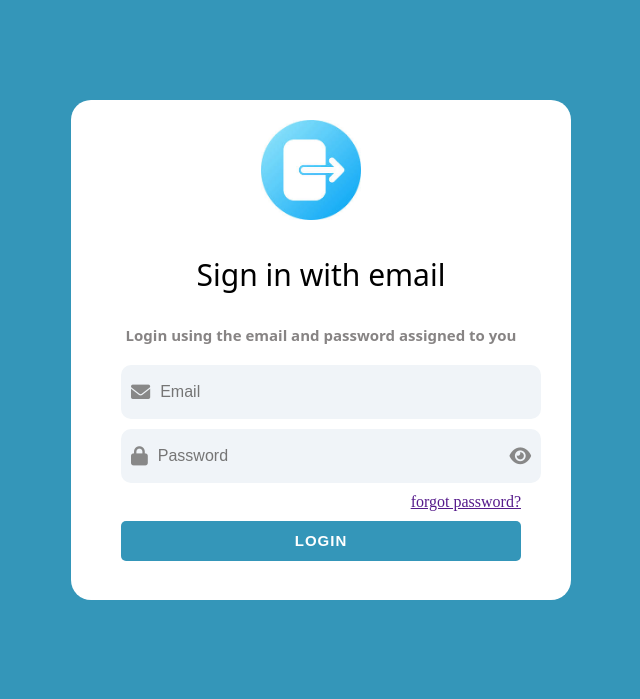
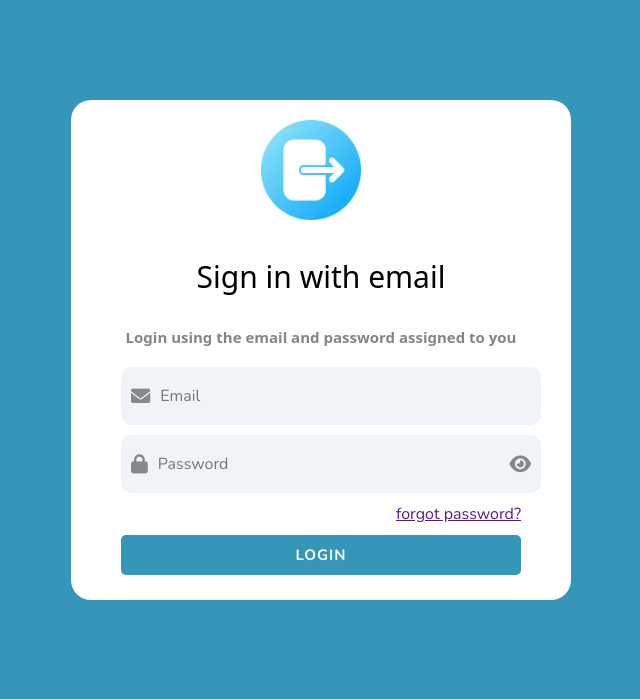
Before and after one commit to hemodious/work, a Flask app: page /staff_login in a window 1280 px wide. Shown: the top 699 px of the page, without its empty margins (319-959 px from the left). Run offline with Flask 2, Linux system fonts and the light colour scheme.

Commit message:
Changed fonts

```diff
--- a/one/static/index.css
+++ b/one/static/index.css
@@ -5,7 +5,7 @@
     scrollbar-width: thin;
     scrollbar-color: #f7dcbd #FAFCFF;
     box-sizing: border-box; /* Include padding and border in element's total width and height */
-    font-family: system-ui, -apple-system, BlinkMacSystemFont, 'Segoe UI', Roboto, Oxygen, Ubuntu, Cantarell, 'Open Sans', 'Helvetica Neue', sans-serif;
+    font-family: 'Nunito';
 }
 body{
     background: rgb(178,230,241);
--- a/one/static/login.css
+++ b/one/static/login.css
@@ -1,3 +1,7 @@
+*{
+    font-family: 'Nunito';
+}
+
 body{
     background-color: #3496b9;
 }
--- a/one/templates/index.html
+++ b/one/templates/index.html
@@ -3,6 +3,9 @@
 <head>
     <meta charset="UTF-8">
     <link rel="icon" href="{{ url_for('static', filename='images/moorle_logo.png') }}">
+    <link rel="preconnect" href="https://fonts.googleapis.com">
+<link rel="preconnect" href="https://fonts.gstatic.com" crossorigin>
+<link href="https://fonts.googleapis.com/css2?family=Nunito:ital,wght@0,200..1000;1,200..1000&display=swap" rel="stylesheet">
     <meta name="viewport" content="width=device-width, initial-scale=1.0">
     <title>Issue Report</title>
     <link rel="stylesheet" href="{{ url_for('static', filename='index.css') }}">
--- a/one/templates/login.html
+++ b/one/templates/login.html
@@ -3,6 +3,9 @@
 <head>
     <meta charset="UTF-8">
     <meta name="viewport" content="width=device-width, initial-scale=1.0">
+    <link rel="preconnect" href="https://fonts.googleapis.com">
+<link rel="preconnect" href="https://fonts.gstatic.com" crossorigin>
+<link href="https://fonts.googleapis.com/css2?family=Nunito:ital,wght@0,200..1000;1,200..1000&display=swap" rel="stylesheet">
     <link rel="icon" href="{{ url_for('static', filename='images/moorle_logo.png') }}">
     <title>Staff login</title>
     <link rel="stylesheet" href="{{ url_for('static', filename='login.css') }}">
--- a/one/templates/success_page.html
+++ b/one/templates/success_page.html
@@ -2,6 +2,9 @@
 <html lang="en">
 <head>
     <meta charset="UTF-8">
+    <link rel="preconnect" href="https://fonts.googleapis.com">
+<link rel="preconnect" href="https://fonts.gstatic.com" crossorigin>
+<link href="https://fonts.googleapis.com/css2?family=Nunito:ital,wght@0,200..1000;1,200..1000&display=swap" rel="stylesheet">
     <meta name="viewport" content="width=device-width, initial-scale=1.0">
     <title>Issue Report</title>
     <link rel="stylesheet" href="https://cdnjs.cloudflare.com/ajax/libs/font-awesome/6.6.0/css/all.min.css">
@@ -10,7 +13,7 @@
     scrollbar-width: thin;
     scrollbar-color: #f7dcbd #FAFCFF;
     box-sizing: border-box; /* Include padding and border in element's total width and height */
-    font-family: system-ui, -apple-system, BlinkMacSystemFont, 'Segoe UI', Roboto, Oxygen, Ubuntu, Cantarell, 'Open Sans', 'Helvetica Neue', sans-serif;
+    font-family: 'Nunito';
 }
 body{
     background: rgb(178,230,241);
```
